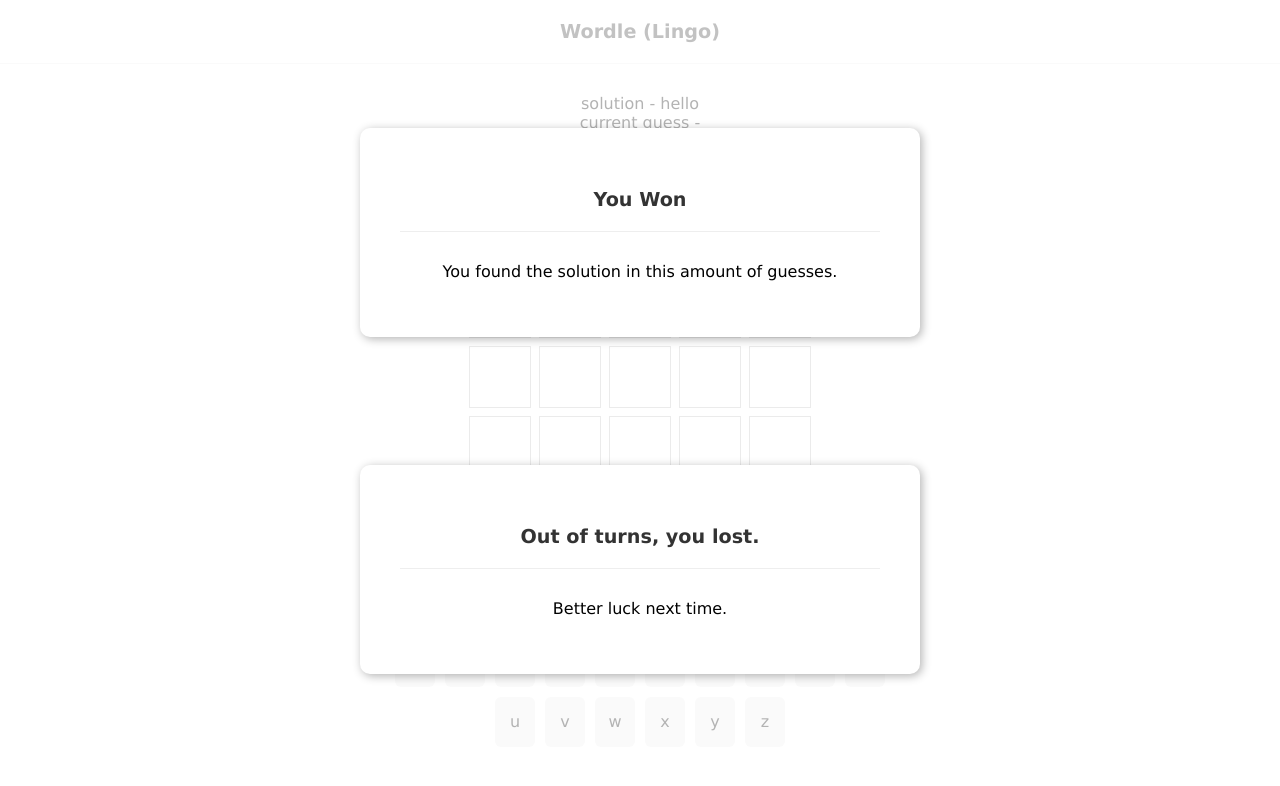
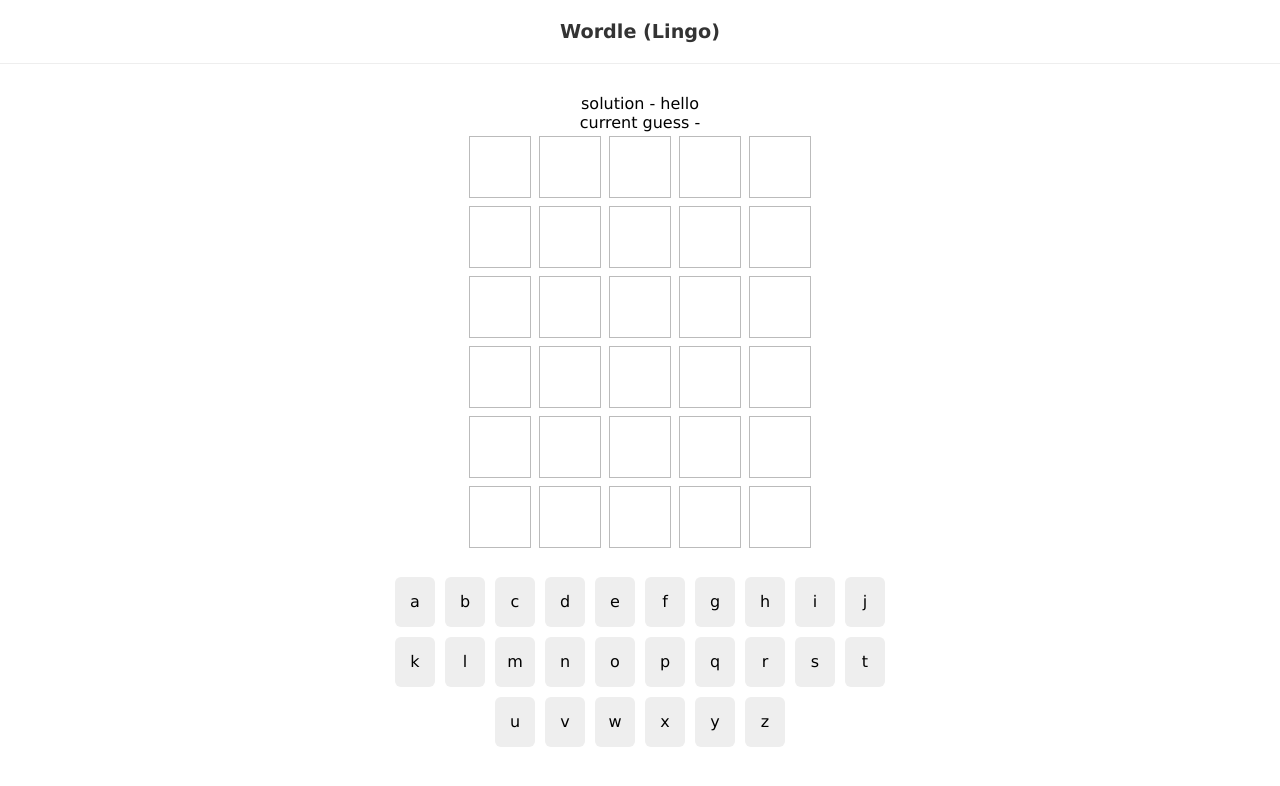
Before and after one commit to markpackham/react_wordle, a React (Create React App) app: page / in a window 1280 px wide. Shown: the top 786 px of the page. Built offline with nearby package versions, Linux system fonts and the light colour scheme; data requests are answered from the project's data file.

Commit message:
hide modal till we need it
https://youtu.be/jkUn_FsyNqc?t=100

```diff
--- a/src/components/Wordle.js
+++ b/src/components/Wordle.js
@@ -1,4 +1,4 @@
-import React, { useEffect } from "react";
+import React, { useEffect, useState } from "react";
 import useWordle from "../hooks/useWordle";
 import Grid from "./Grid";
 import Keypad from "./Keypad";
@@ -7,6 +7,8 @@ import Modal from "./Modal";
 export default function Wordle({ solution }) {
   const { currentGuess, handleKeyup, turn, guesses, usedKeys, isCorrect } =
     useWordle(solution);
+
+  const [showModal, setShowModal] = useState(false);
 
   useEffect(() => {
     window.addEventListener("keyup", handleKeyup);
@@ -30,7 +32,7 @@ export default function Wordle({ solution }) {
       <div>current guess - {currentGuess}</div>
       <Grid currentGuess={currentGuess} guesses={guesses} turn={turn} />
       <Keypad usedKeys={usedKeys} />
-      <Modal />
+      {showModal && <Modal />}
     </>
   );
 }
```
